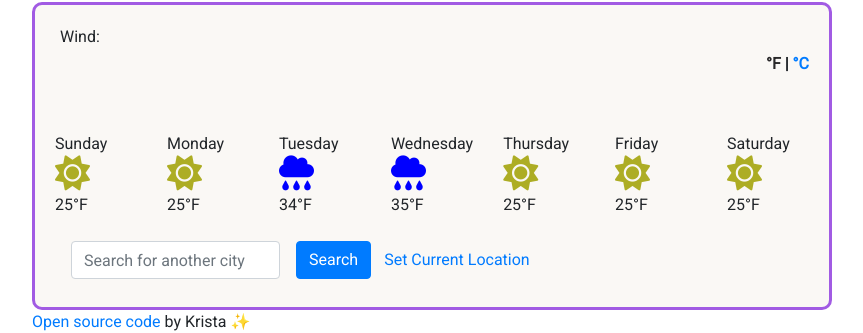
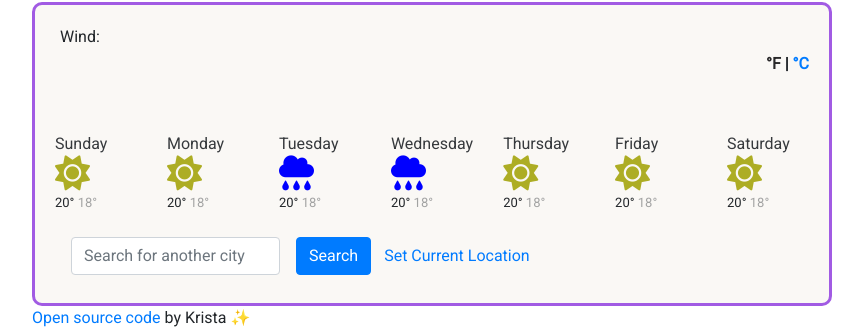
Before and after one commit to mooseemeh/my-first-project, a plain HTML site: page index.html in a window 1280 px wide. Shown: the part 128-461 px from the top of the page, without its empty margins (208-1071 px from the left). Drawn offline with nearby package versions, Linux system fonts and the light colour scheme; no server answers.

Commit message:
Updated forecast structure

```diff
--- a/index.html
+++ b/index.html
@@ -45,39 +45,60 @@
           </div>
           <div class="row days">
             <div class="col days">
-              Sunday <br />
-              <i class="fa-solid fa-sun"></i> <br />
-              25°F
+              <div class="forecast-day">Sunday</div>
+              <i class="fa-solid fa-sun"></i>
+              <div class="forecast-temps">
+                <span class="max-temp">20°</span>
+                <span class="min-temp">18°</span>
+              </div>
             </div>
             <div class="col days">
-              Monday<br />
-              <i class="fa-solid fa-sun"></i> <br />
-              25°F
+              <div class="forecast-day">Monday</div>
+              <i class="fa-solid fa-sun"></i>
+              <div class="forecast-temps">
+                <span class="max-temp">20°</span>
+                <span class="min-temp">18°</span>
+              </div>
             </div>
             <div class="col days">
-              Tuesday<br />
-              <i class="fa-solid fa-cloud-rain"></i> <br />
-              34°F
+              <div class="forecast-day">Tuesday</div>
+              <i class="fa-solid fa-cloud-rain"></i>
+              <div class="forecast-temps">
+                <span class="max-temp">20°</span>
+                <span class="min-temp">18°</span>
+              </div>
             </div>
             <div class="col days">
-              Wednesday<br />
-              <i class="fa-solid fa-cloud-rain"></i> <br />
-              35°F
+              <div class="forecast-day">Wednesday</div>
+              <i class="fa-solid fa-cloud-rain"></i>
+              <div class="forecast-temps">
+                <span class="max-temp">20°</span>
+                <span class="min-temp">18°</span>
+              </div>
             </div>
             <div class="col days">
-              Thursday<br />
-              <i class="fa-solid fa-sun"></i> <br />
-              25°F
+              <div class="forecast-day">Thursday</div>
+              <i class="fa-solid fa-sun"></i>
+              <div class="forecast-temps">
+                <span class="max-temp">20°</span>
+                <span class="min-temp">18°</span>
+              </div>
             </div>
             <div class="col days">
-              Friday<br />
-              <i class="fa-solid fa-sun"></i> <br />
-              25°F
+              <div class="forecast-day">Friday</div>
+              <i class="fa-solid fa-sun"></i>
+              <div class="forecast-temps">
+                <span class="max-temp">20°</span>
+                <span class="min-temp">18°</span>
+              </div>
             </div>
             <div class="col days">
-              Saturday<br />
-              <i class="fa-solid fa-sun"></i> <br />
-              25°F
+              <div class="forecast-day">Saturday</div>
+              <i class="fa-solid fa-sun"></i>
+              <div class="forecast-temps">
+                <span class="max-temp">20°</span>
+                <span class="min-temp">18°</span>
+              </div>
             </div>
           </div>
           <br />
--- a/src/styles.css
+++ b/src/styles.css
@@ -73,3 +73,13 @@ h2 {
 .fa-cloud-rain {
   color: blue;
 }
+.forecast-day {
+  font-size: 16px;
+  opacity: 0.9;
+}
+.forecast-temps {
+  font-size: 13px;
+}
+.min-temp {
+  opacity: 0.4;
+}
```
